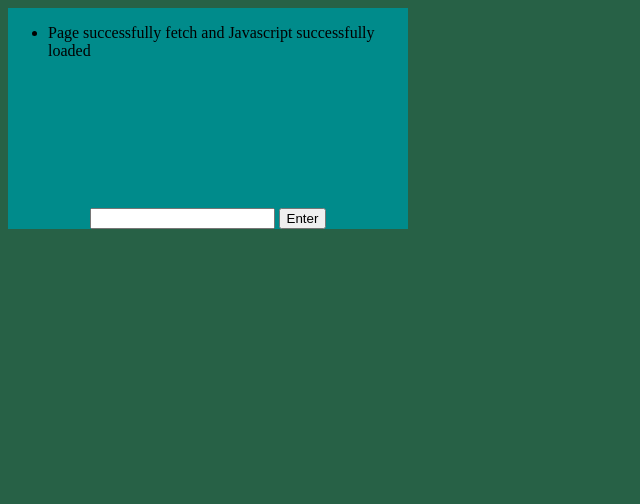
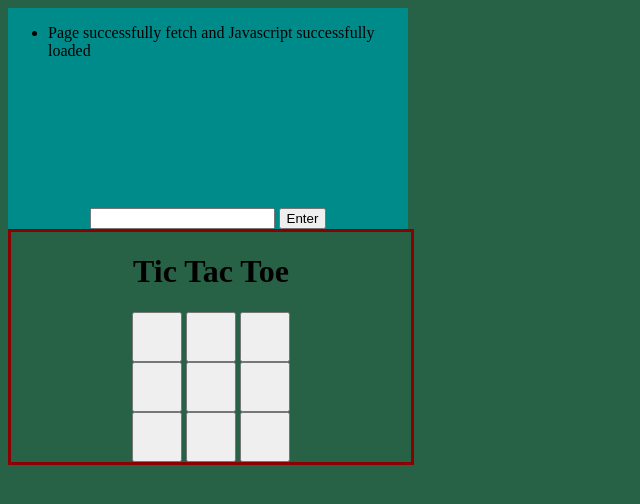
Before and after one commit to Xyzair/MultiplayerGames, a website: page client/index.html in a window 1280 px wide. Shown: the whole page, without its empty margins (0-640 px from the left). Drawn offline with nearby package versions, Linux system fonts and the light colour scheme; no server answers.

Commit message:
Create a basic board on frontend and did some CSS styling

```diff
--- a/client/index.html
+++ b/client/index.html
@@ -17,6 +17,25 @@
         </form>
     </div>
 
+    <div class="tic-tac-toe">
+        <h1>Tic Tac Toe</h1>
+        <div class="row">
+            <button class="ttt-button" id="ttt0-0"></button>
+            <button class="ttt-button" id="ttt0-1"></button>
+            <button class="ttt-button" id="ttt0-2"></button>
+        </div>
+        <div class="row">
+            <button class="ttt-button" id="ttt1-0"></button>
+            <button class="ttt-button" id="ttt1-1"></button>
+            <button class="ttt-button" id="ttt1-2"></button>
+        </div>
+        <div class="row">
+            <button class="ttt-button" id="ttt2-0"></button>
+            <button class="ttt-button" id="ttt2-1"></button>
+            <button class="ttt-button" id="ttt2-2"></button>
+        </div>
+    </div>
+
     <script src="/socket.io/socket.io.js"></script>
     <script src="client.js"></script>
 </body>
--- a/client/style.css
+++ b/client/style.css
@@ -1,5 +1,5 @@
-body{
-    background-color:#276146;
+body {
+  background-color: #276146;
 }
 
 .chat {
@@ -14,3 +14,19 @@ body{
   background-color: darkcyan;
   text-align: center;
 }
+
+.tic-tac-toe {
+  border: darkred;
+  border-style: solid;
+  width: 400px;
+  text-align: center;
+}
+
+.ttt-button {
+  width: 50px;
+  height: 50px;
+  text-align: center;
+  font-size: 35px;
+  padding: 2px;
+  margin: 0px;
+}
```
Lines whose indentation alone changed are shown as unchanged.
